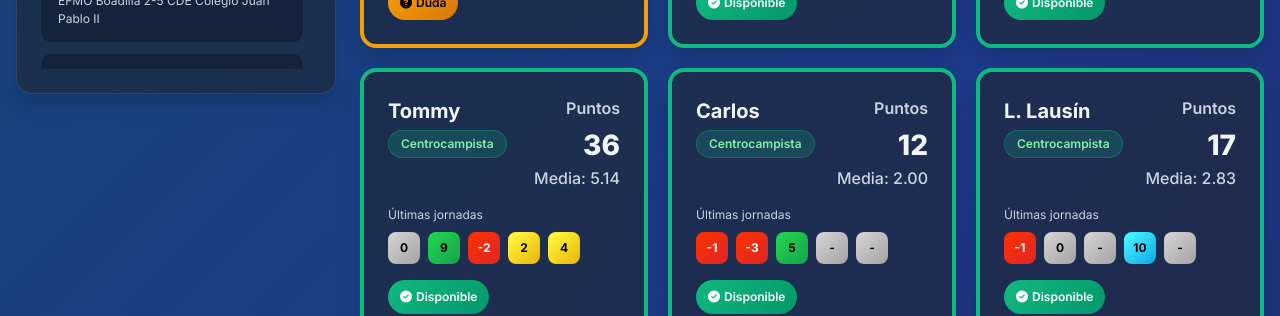
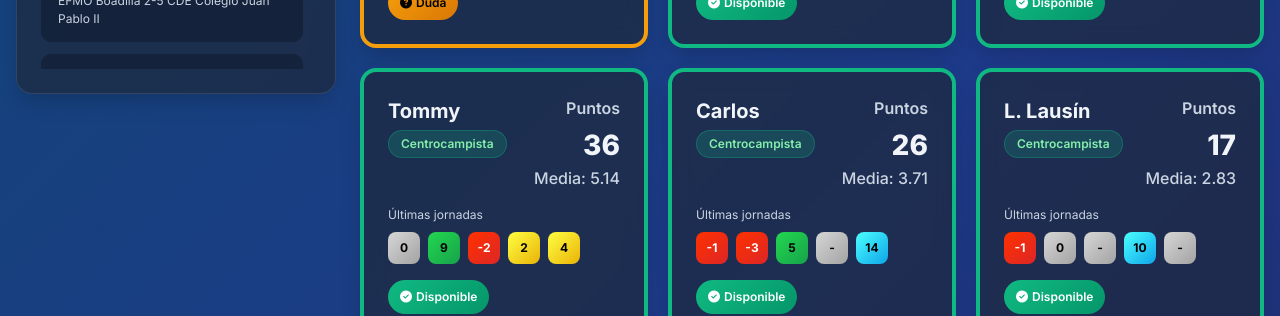
Before and after one commit to Gabrivaa33/EFMOBoadilla26-27, a plain HTML site: page FantasyEfmo.html in a window 1280 px wide. Shown: the part 1040-1356 px from the top of the page. Drawn offline with nearby package versions, Linux system fonts and the light colour scheme.

Commit message:
Update FantasyEfmo.html

```diff
--- a/FantasyEfmo.html
+++ b/FantasyEfmo.html
@@ -1626,12 +1626,12 @@
         "comment": "No convocado"
       },
       {
-        "points": null,
+        "points": 14,
         "minutes": 83,
         "goals": 1,
         "assists": 0,
         "cards": 0,
-        "comment": "↪️⚽"
+        "comment": "↪️⚽ (8,1+⚽)"
       }
     ]
   },
```
